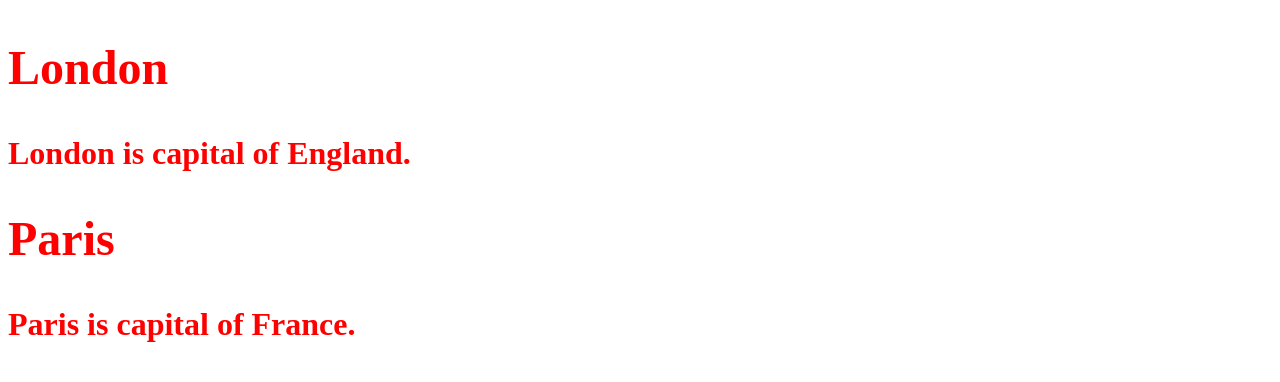
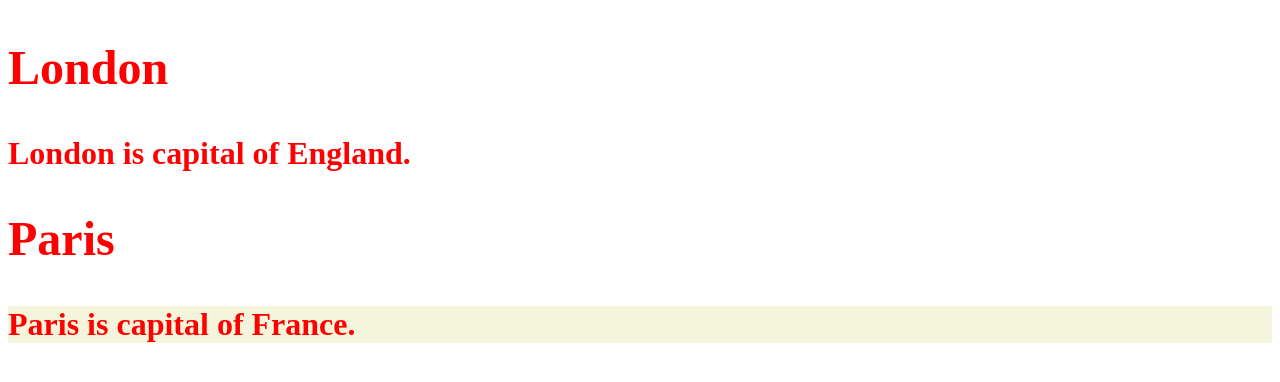
Before and after one commit to RaphaelEustaquio/bcit-acit1620-Week5, a plain HTML site: page index.html in a window 1280 px wide. Drawn offline with Linux system fonts and the light colour scheme.

Commit message:
made second <p> background colour beige

```diff
--- a/index.html
+++ b/index.html
@@ -10,6 +10,6 @@
     <h2>London</h2>
     <p>London is capital of England.</p>
     <h2 class="heading">Paris</h2>
-    <p>Paris is capital of France.</p>
+    <p class="background">Paris is capital of France.</p>
     </body>
 </html>
--- a/stylesheets/stylesheet.css
+++ b/stylesheets/stylesheet.css
@@ -1 +1,2 @@
 .heading {color: red;}
+.background {background-color: beige;}
```
